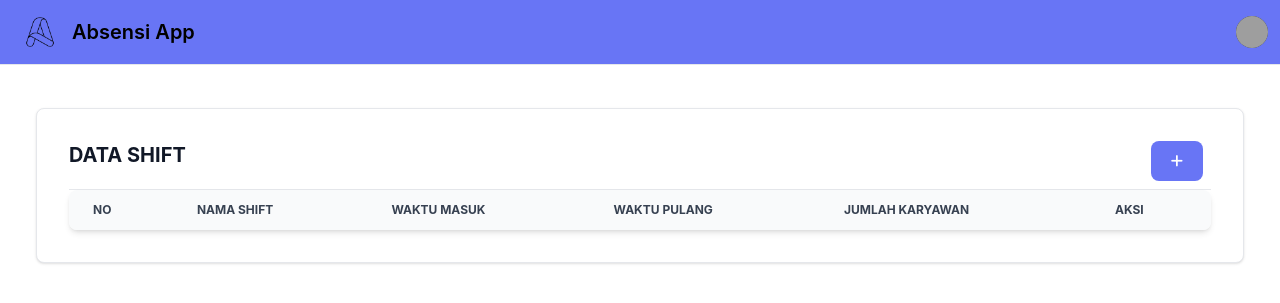
After one commit to niscitacan12/barter, a CodeIgniter app: the page made by application/views/page/admin/jam_kerja.php in a window 1280 px wide. The commit adds this page. Shown: the top 303 px of the page. Run offline with CodeIgniter, Linux system fonts and the light colour scheme; lists and menus that the app fills with data are empty; some libraries are stand-ins or nearby versions; grey boxes are pictures that could not be loaded.

Commit message:
JamKerja

```diff
--- a/application/controllers/Admin.php
+++ b/application/controllers/Admin.php
@@ -119,5 +119,10 @@ class Admin extends CI_Controller
         // Redirect kembali ke halaman yang sesuai
         redirect('admin/user');
     }
+    public function jam_kerja()
+    {
+        $this->load->view('page/admin/jam_kerja');
+    }
+
 }
 ?>
--- /dev/null
+++ b/application/views/page/admin/jam_kerja.php
@@ -0,0 +1,65 @@
+<!DOCTYPE html>
+<html lang="en">
+
+<head>
+    <meta charset="UTF-8">
+    <meta name="viewport" content="width=device-width, initial-scale=1.0">
+    <title>Absensi App</title>
+</head>
+
+<body>
+    <?php $this->load->view('components/sidebar_admin'); ?>
+    <div class="p-4 sm:ml-64">
+        <div class="p-5 mt-10">
+
+            <!-- Card -->
+            <div
+                class="w-full p-4 text-center bg-white border border-gray-200 rounded-lg shadow sm:p-8 dark:bg-gray-800 dark:border-gray-700">
+                <div class="flex justify-between">
+                    <h6 class="mb-2 text-xl font-bold text-gray-900 dark:text-white">DATA SHIFT</h6>
+                    <a type="button" href="#"
+                        class="text-white bg-indigo-500 hover:bg-indigo-800 focus:ring-4 focus:ring-indigo-300 font-medium rounded-lg text-sm px-5 py-2.5 mr-2 mb-2 dark:bg-indigo-600 dark:hover:bg-indigo-700 focus:outline-none dark:focus:ring-indigo-800"><i
+                            class="fa-solid fa-plus"></i></a>
+                </div>
+                <hr>
+
+                <!-- Tabel -->
+                <div class="relative overflow-x-auto shadow-md sm:rounded-lg mt-5">
+                    <table class="w-full text-sm text-left text-gray-500 dark:text-gray-400">
+
+                        <!-- Tabel Head -->
+                        <thead class="text-xs text-gray-700 uppercase bg-gray-50 dark:bg-gray-700 dark:text-gray-400">
+                            <tr>
+                                <th scope="col" class="px-6 py-3">
+                                    No
+                                </th>
+                                <th scope="col" class="px-6 py-3">
+                                    Nama shift
+                                </th>
+                                <th scope="col" class="px-6 py-3">
+                                    Waktu Masuk
+                                </th>
+                                <th scope="col" class="px-6 py-3">
+                                    Waktu pulang
+                                </th>
+                                <th scope="col" class="px-6 py-3">
+                                    Jumlah karyawan
+                                </th>
+                                <th scope="col" class="px-6 py-3">
+                                    aksi
+                                </th>
+                            </tr>
+                        </thead>
+
+                          <!-- Tabel Body -->
+                          <tbody>
+
+                        </tbody>
+                    </table>
+                </div>
+            </div>
+        </div>
+    </div>
+</body>
+
+</html>
```
Also changed, not shown: application/views/page/admin/shift.php (+70 -2 lines).
